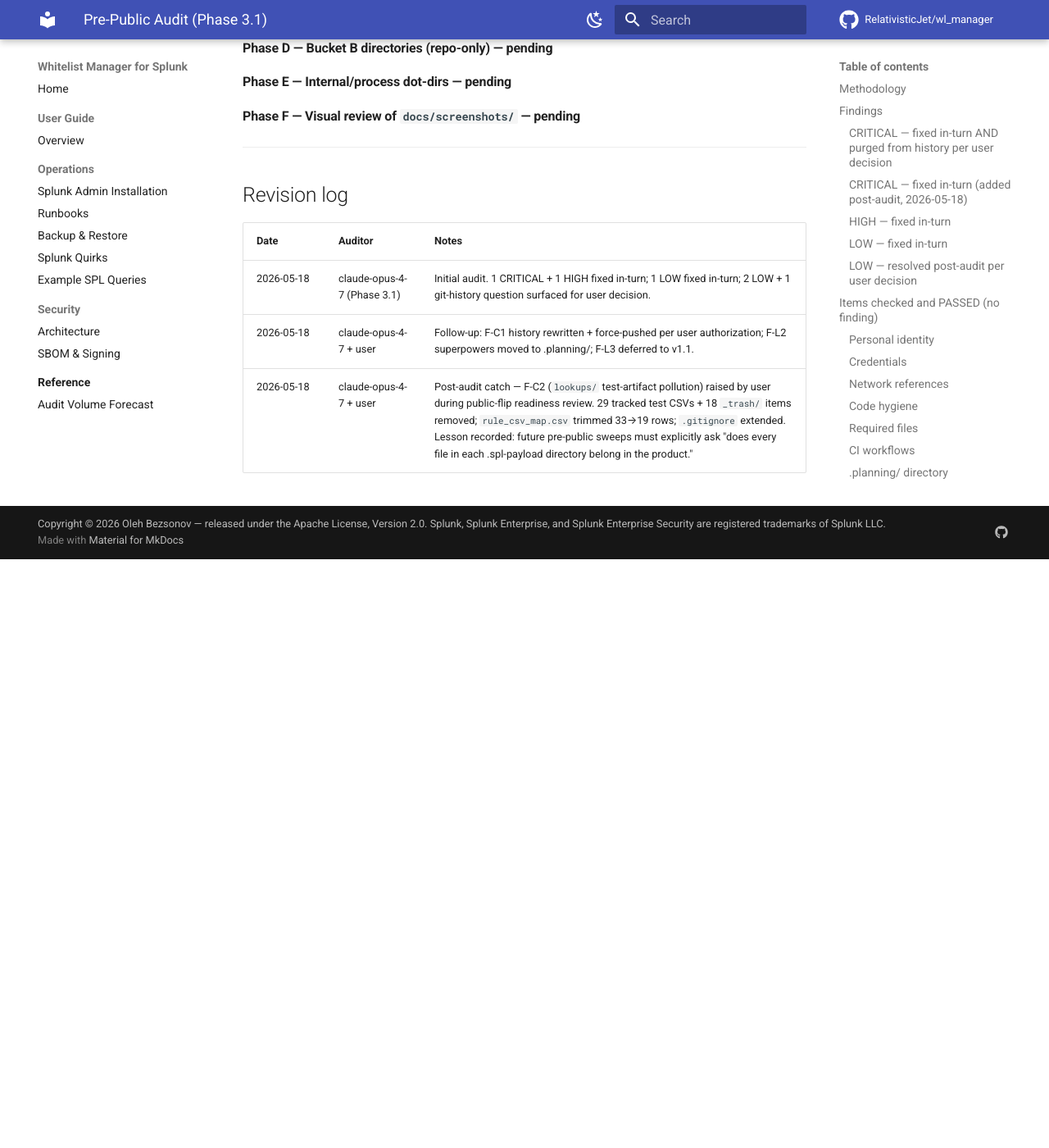
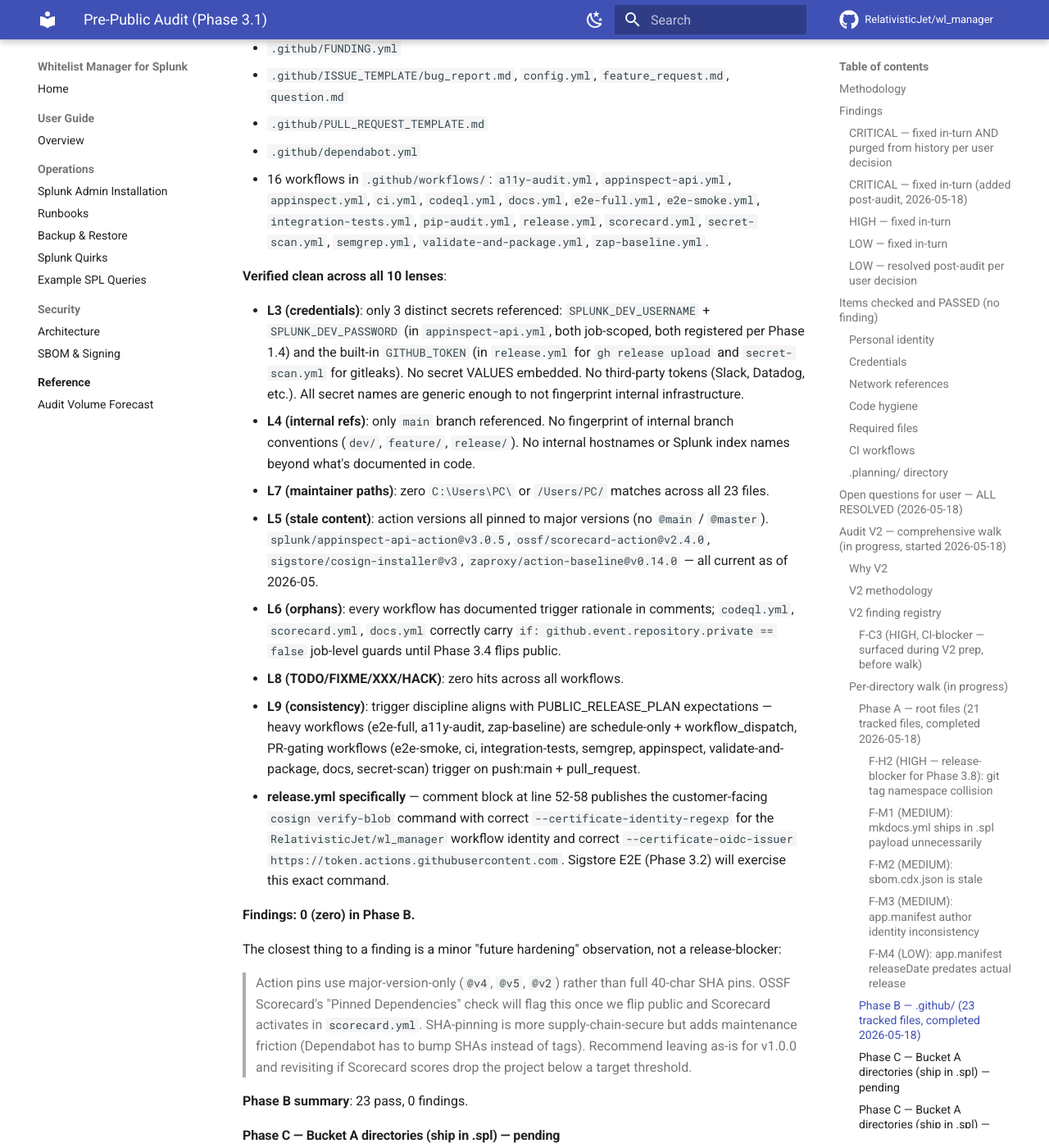
Before and after one commit to RelativisticJet/wl_manager, an MkDocs documentation site: the page built from docs/PRE_PUBLIC_AUDIT.md, in a window 1280 px wide and 1400 px high, scrolled down 13880 px. Shown: the whole window at 82% size. Built offline with MkDocs 1.6.1 and Material for MkDocs 9.7.7, drawn with Linux system fonts in a browser that asks for light colours; comment, search, counter and statistics services are not loaded; before the commit the page ends 14562 px from its top, so only the background shows below that; some of the changed text lies outside the part shown.

Commit message:
docs(release): Audit V2 Phase B (.github/) — 0 findings
23 files audited under .github/ (FUNDING.yml, 4 ISSUE_TEMPLATE files,
PULL_REQUEST_TEMPLATE.md, dependabot.yml, 16 workflows). All clean
across the 10 lenses.

Key checks performed:

  L3 (credentials): only 3 distinct secrets referenced —
    SPLUNK_DEV_USERNAME, SPLUNK_DEV_PASSWORD (job-scoped in
    appinspect-api.yml per Phase 1.4), and built-in GITHUB_TOKEN.
    No third-party tokens, no secret values embedded.

  L4 (internal refs): only `main` branch referenced. No fingerprint
    of internal branch conventions, hosts, indexes, or Slack/Jira refs.

  L5 (stale): all actions pinned to current major versions
    (splunk/appinspect-api-action@v3.0.5, ossf/scorecard-action@v2.4.0,
    sigstore/cosign-installer@v3, etc.). No @main/@master pins.

  L6 (orphans): every workflow has documented trigger rationale in
    comments. codeql.yml + scorecard.yml + docs.yml correctly carry
    private-repo guards (`if: github.event.repository.private == false`)
    until Phase 3.4 flips public. e2e-full + a11y-audit + zap-baseline
    correctly schedule-only.

  L7 (maintainer paths): zero C:\Users\PC\ or /Users/PC/ matches.

  L8 (TODO/FIXME/XXX/HACK): zero hits across all workflows.

  release.yml specifically: line 52-58 publishes the customer-facing
    `cosign verify-blob` command with correct
    --certificate-identity-regexp for the RelativisticJet/wl_manager
    workflow identity and correct
    --certificate-oidc-issuer https://token.actions.githubusercontent.com.
    Phase 3.2 Sigstore E2E will exercise this exact command.

Non-finding observation recorded: action pins are major-version-only
(e.g., @v4) rather than 40-char SHA pins. OSSF Scorecard's "Pinned
Dependencies" check will flag this post-public-flip. Recommendation
to leave as-is for v1.0.0 and revisit if Scorecard score drops below
target threshold (maintenance friction vs supply-chain-security
trade-off).

Cumulative open V2 findings unchanged: HIGH F-C3 + F-H2; MEDIUM F-M1
+ F-M2 + F-M3; LOW F-M4 + F-L3.

Phase C (Bucket A — ships in .spl) starts next.

Doc-drift: passes (31 docs / build 660).

```diff
--- a/docs/PRE_PUBLIC_AUDIT.md
+++ b/docs/PRE_PUBLIC_AUDIT.md
@@ -624,7 +624,74 @@
 Phase 3.2 or 3.4. The MEDIUM findings should land before Phase 3.2
 to keep the rc1 cut clean. The LOW (F-M4) is a release-time task.
 
-#### Phase B — `.github/` (workflows + templates) — pending
+#### Phase B — `.github/` (23 tracked files, completed 2026-05-18)
+
+**Files audited**:
+
+- `.github/FUNDING.yml`
+- `.github/ISSUE_TEMPLATE/bug_report.md`, `config.yml`,
+  `feature_request.md`, `question.md`
+- `.github/PULL_REQUEST_TEMPLATE.md`
+- `.github/dependabot.yml`
+- 16 workflows in `.github/workflows/`: `a11y-audit.yml`,
+  `appinspect-api.yml`, `appinspect.yml`, `ci.yml`, `codeql.yml`,
+  `docs.yml`, `e2e-full.yml`, `e2e-smoke.yml`, `integration-tests.yml`,
+  `pip-audit.yml`, `release.yml`, `scorecard.yml`, `secret-scan.yml`,
+  `semgrep.yml`, `validate-and-package.yml`, `zap-baseline.yml`.
+
+**Verified clean across all 10 lenses**:
+
+- **L3 (credentials)**: only 3 distinct secrets referenced:
+  `SPLUNK_DEV_USERNAME` + `SPLUNK_DEV_PASSWORD` (in `appinspect-api.yml`,
+  both job-scoped, both registered per Phase 1.4) and the built-in
+  `GITHUB_TOKEN` (in `release.yml` for `gh release upload` and
+  `secret-scan.yml` for gitleaks). No secret VALUES embedded. No
+  third-party tokens (Slack, Datadog, etc.). All secret names are
+  generic enough to not fingerprint internal infrastructure.
+- **L4 (internal refs)**: only `main` branch referenced. No
+  fingerprint of internal branch conventions (`dev/`, `feature/`,
+  `release/`). No internal hostnames or Splunk index names beyond
+  what's documented in code.
+- **L7 (maintainer paths)**: zero `C:\Users\PC\` or `/Users/PC/`
+  matches across all 23 files.
+- **L5 (stale content)**: action versions all pinned to major
+  versions (no `@main` / `@master`). `splunk/appinspect-api-action@v3.0.5`,
+  `ossf/scorecard-action@v2.4.0`, `sigstore/cosign-installer@v3`,
+  `zaproxy/action-baseline@v0.14.0` — all current as of 2026-05.
+- **L6 (orphans)**: every workflow has documented trigger rationale
+  in comments; `codeql.yml`, `scorecard.yml`, `docs.yml` correctly
+  carry `if: github.event.repository.private == false` job-level
+  guards until Phase 3.4 flips public.
+- **L8 (TODO/FIXME/XXX/HACK)**: zero hits across all workflows.
+- **L9 (consistency)**: trigger discipline aligns with
+  PUBLIC_RELEASE_PLAN expectations — heavy workflows (e2e-full,
+  a11y-audit, zap-baseline) are schedule-only + workflow_dispatch,
+  PR-gating workflows (e2e-smoke, ci, integration-tests, semgrep,
+  appinspect, validate-and-package, docs, secret-scan) trigger on
+  push:main + pull_request.
+- **release.yml specifically** — comment block at line 52-58
+  publishes the customer-facing `cosign verify-blob` command with
+  correct `--certificate-identity-regexp` for the
+  `RelativisticJet/wl_manager` workflow identity and correct
+  `--certificate-oidc-issuer https://token.actions.githubusercontent.com`.
+  Sigstore E2E (Phase 3.2) will exercise this exact command.
+
+**Findings: 0 (zero) in Phase B.**
+
+The closest thing to a finding is a minor "future hardening"
+observation, not a release-blocker:
+
+> Action pins use major-version-only (`@v4`, `@v5`, `@v2`) rather
+> than full 40-char SHA pins. OSSF Scorecard's "Pinned Dependencies"
+> check will flag this once we flip public and Scorecard activates
+> in `scorecard.yml`. SHA-pinning is more supply-chain-secure but
+> adds maintenance friction (Dependabot has to bump SHAs instead of
+> tags). Recommend leaving as-is for v1.0.0 and revisiting if
+> Scorecard scores drop the project below a target threshold.
+
+**Phase B summary**: 23 pass, 0 findings.
+
+#### Phase C — Bucket A directories (ship in .spl) — pending
 
 #### Phase C — Bucket A directories (ship in .spl) — pending
 
```
